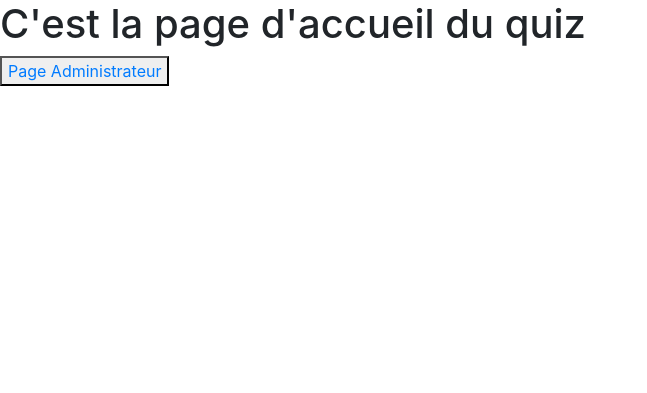
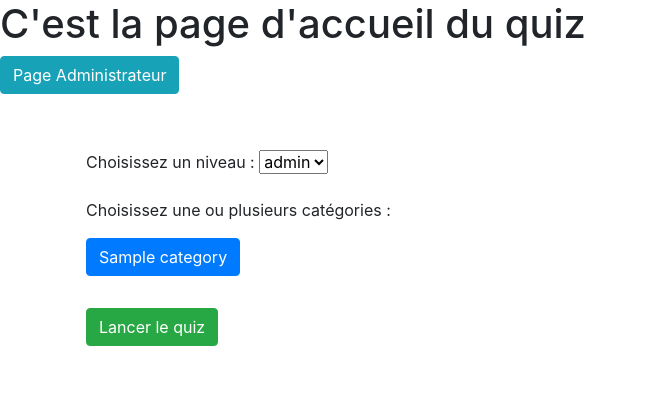
Before and after one commit to Eleriad/MyOnlineQuiz, a PHP site: template app/views/quiz/index.php in a window 1280 px wide. Shown: the top 393 px of the page, without its empty margins (0-647 px from the left). Run offline with PHP 8.4, Linux system fonts and the light colour scheme; the template is opened without the code that fills it: most values are stand-ins (such as "Sample title", 1, 10 or a date in 2020); some libraries are stand-ins or nearby versions.

Commit message:
working on quiz/index to display choices for users

```diff
--- a/app/views/quiz/index.php
+++ b/app/views/quiz/index.php
@@ -1,3 +1,62 @@
 <h1>C'est la page d'accueil du quiz</h1>
 
-<button><a href="/admin/index">Page Administrateur</a></button>
+<a href="/admin/index" class="btn btn-info">Page Administrateur</a>
+
+<div class="container my-4 p-3">
+
+    <!-- Quiz aléatoire -->
+
+    <!-- Formulaire de création du quiz -->
+    <form action="/quiz/quiz" method="post">
+
+        <!-- Select pour choix du niveau -->
+        <div class="my-3">
+            <label for="level-select">Choisissez un niveau :</label>
+            <select name="levels" id="level-select">
+                <?php foreach ($data["niveaux"] as $niveau) : ?>
+                <option value="<?= $niveau->id_niveau ?>"><?= $niveau->level ?></option>
+                <?php endforeach; ?>
+            </select>
+        </div>
+
+        <!-- Checkboxes pour choix de la ou des catégories -->
+        <div class="my-3">
+            <div class="btn-group-toggle" data-toggle="buttons">
+                <p>Choisissez une ou plusieurs catégories :</p>
+                <?php foreach ($data["categories"] as $categorie) : ?>
+                <label class="btn btn-primary" for="<?= $categorie->id_categorie ?>">
+                    <input type="checkbox" id="<?= $categorie->id_categorie ?>" value="<?= $categorie->name ?>"
+                        name="Categories[]"><?= $categorie->name ?>
+                </label>
+                <?php endforeach; ?>
+            </div>
+        </div>
+
+        <!-- Submit -->
+        <button type="submit" class="btn btn-success my-3">Lancer le quiz</button>
+    </form>
+</div>
+
+
+
+
+
+
+
+
+
+
+
+
+<!-- TODO :
+
+page index = accueil <=> choix
+page quiz = là où tu fais le quiz
+page de résultats = score ; feedback
+
+Afficher la liste des niveaux
+Afficher la liste des catégories
+
+Afficher les 3 derniers quizz créés = table posséder, voir les 3 derniers ID ajoutés et récupérer la catégorie et/ou le niveau dans les tables correspondantes
+
+Afficher la possibilité de quizz aléatoire -->
--- /dev/null
+++ b/app/views/quiz/quiz.php
@@ -0,0 +1,3 @@
+<?php
+
+var_dump($_POST);
```
Also changed, not shown: app/controllers/QuizController.php (+24 -1 lines), app/models/Categorie.php (+10 -0 lines), app/models/Niveau.php (+10 -0 lines), README.md.
